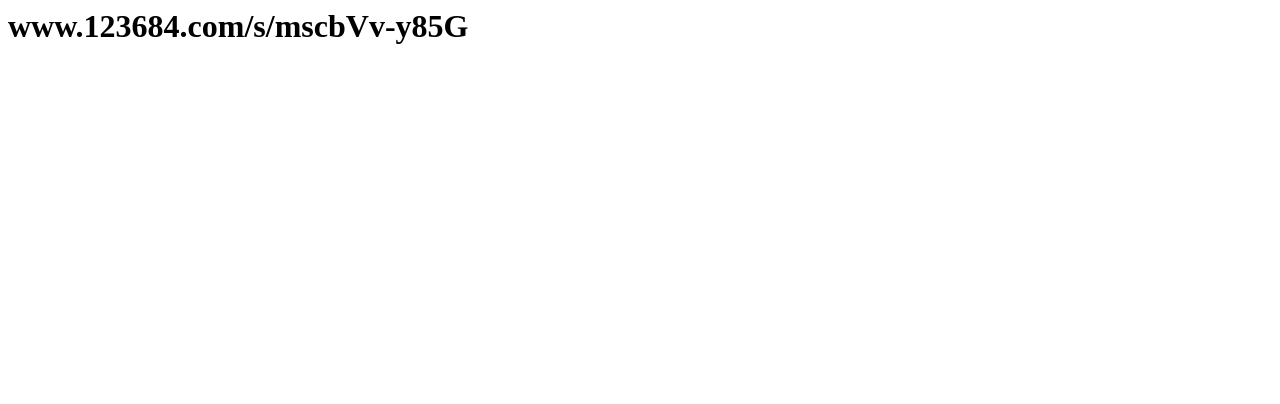
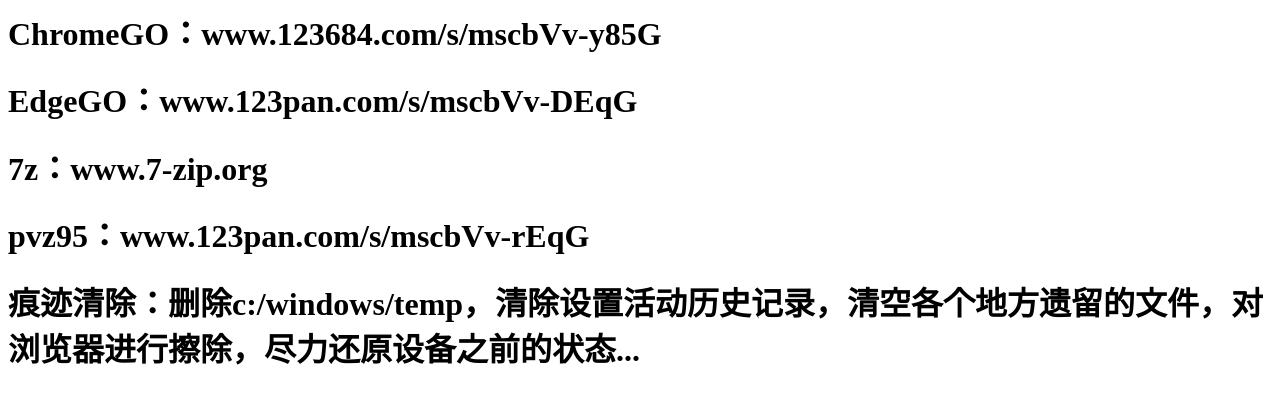
Before and after one commit to zgitbnz/zgitbnz.github.io, a plain HTML site: page index.html in a window 1280 px wide. Drawn offline with Linux system fonts and the light colour scheme.

Commit message:
Update index.html

```diff
--- a/index.html
+++ b/index.html
@@ -1,7 +1,11 @@
 <html>
   <head><title>zgitbnz</title></head>
   <body>
-    <h1>www.123684.com/s/mscbVv-y85G</h1>
+    <h1>ChromeGO：www.123684.com/s/mscbVv-y85G</h1>
+    <h1>EdgeGO：www.123pan.com/s/mscbVv-DEqG</h1>
+    <h1>7z：www.7-zip.org</h1>
+    <h1>pvz95：www.123pan.com/s/mscbVv-rEqG</h1>
     <h1></h1>
+    <h1>痕迹清除：删除c:/windows/temp，清除设置活动历史记录，清空各个地方遗留的文件，对浏览器进行擦除，尽力还原设备之前的状态...</h1>
   </body>
 </html>
```
